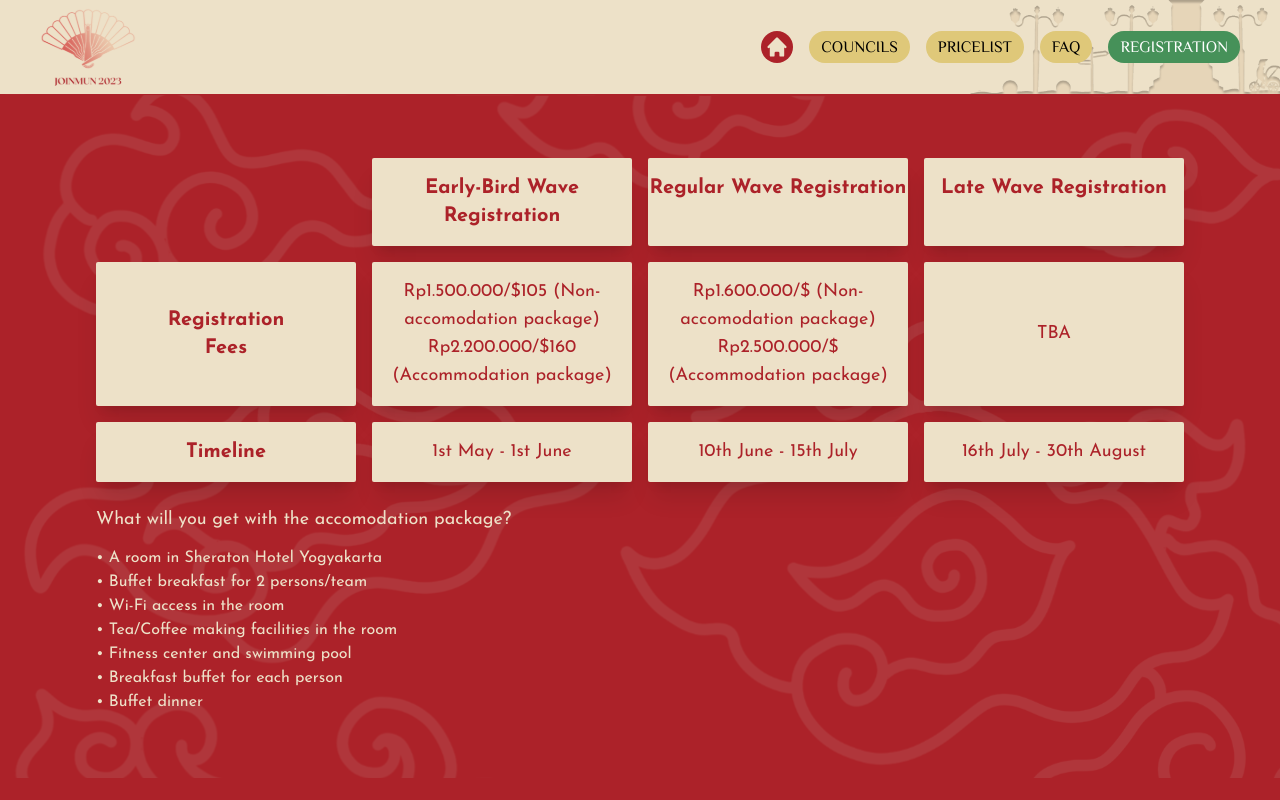
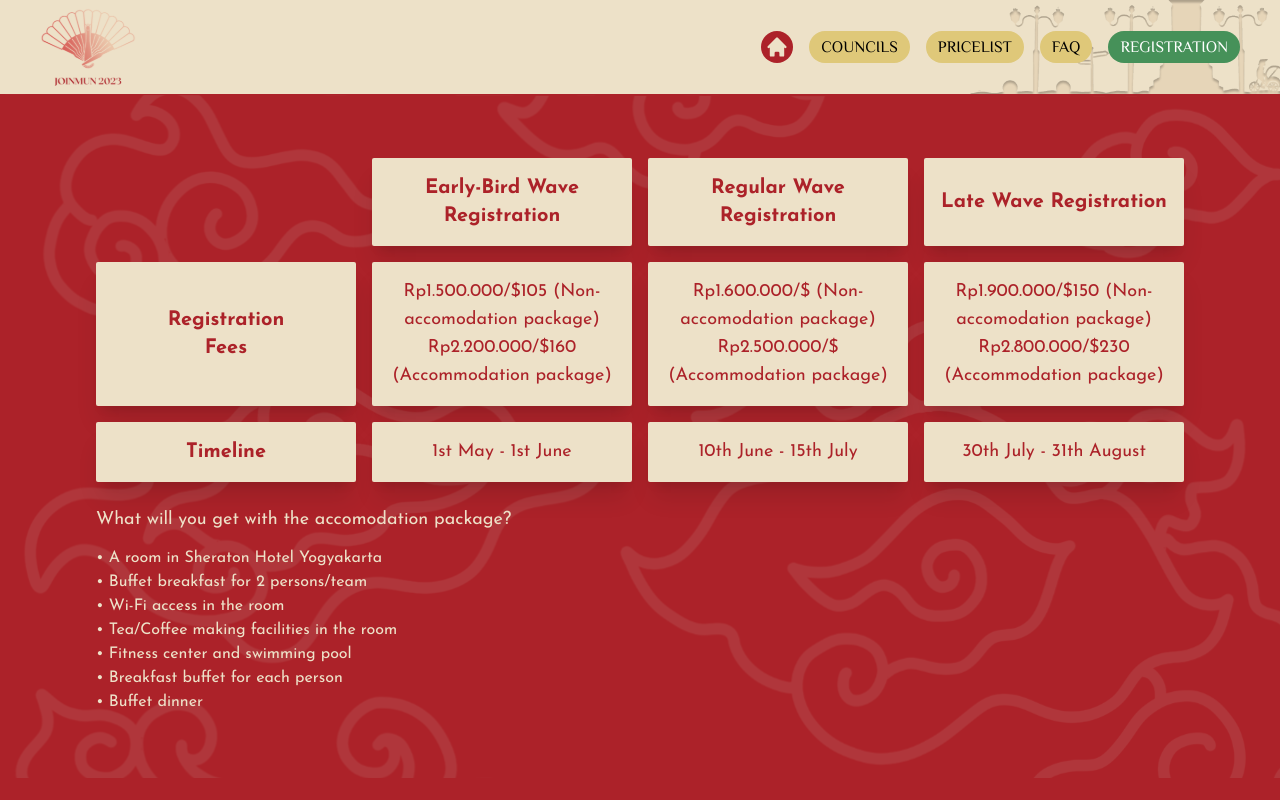
Before and after one commit to nandaisnanda/JOINMUN2023, a Next.js app in the folder joinmun-web/: page /pricelist in a window 1280 px wide. Shown: the top 800 px of the page. Built offline with nearby package versions, Linux system fonts and the light colour scheme.

Commit message:
minor content fix

```diff
--- a/joinmun-web/pages/pricelist.js
+++ b/joinmun-web/pages/pricelist.js
@@ -44,15 +44,21 @@ const Pricelist = () => {
         {/* Tablet and above */}
         <div className="hidden lg:block">
           <div className="grid grid-cols-4 gap-4">
-            <p className="col-start-2 rounded-sm bg-yellow py-4 text-center font-body text-xl font-bold text-red shadow-xl">
+            <div className="col-start-2 grid rounded-sm bg-yellow shadow-xl">
+              <p className="self-center p-4 text-center font-body text-xl font-bold text-red">
                 Early-Bird Wave Registration
               </p>
-            <p className="rounded-sm bg-yellow py-4 text-center font-body text-xl font-bold text-red shadow-xl">
+            </div>
+            <div className="grid rounded-sm bg-yellow shadow-xl">
+              <p className="self-center p-4 text-center font-body text-xl font-bold text-red">
                 Regular Wave Registration
               </p>
-            <p className="rounded-sm bg-yellow py-4 text-center font-body text-xl font-bold text-red shadow-xl">
+            </div>
+            <div className="grid rounded-sm bg-yellow shadow-xl">
+              <p className="self-center p-4 text-center font-body text-xl font-bold text-red">
                 Late Wave Registration
               </p>
+            </div>
 
             <div className="grid rounded-sm bg-yellow shadow-xl">
               <p className="self-center px-12 py-1 text-center font-body text-xl font-bold text-red">
@@ -73,7 +79,8 @@ const Pricelist = () => {
             </div>
             <div className="grid rounded-sm bg-yellow shadow-xl">
               <p className="my-auto self-center px-2 py-4 text-center text-lg text-red">
-                TBA
+                Rp1.900.000/$150 (Non-accomodation package) <br />{" "}
+                Rp2.800.000/$230 (Accommodation package)
               </p>
             </div>
 
@@ -92,7 +99,7 @@ const Pricelist = () => {
             </div>
             <div className="grid rounded-sm bg-yellow shadow-xl">
               <p className="self-center p-2 text-center text-lg text-red">
-                16th July - 30th August
+                30th July - 31th August
               </p>
             </div>
           </div>
```
Lines whose indentation alone changed are shown as unchanged.
